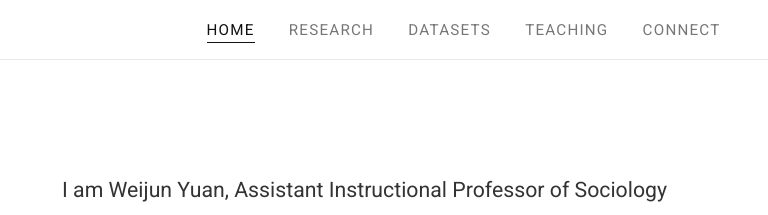
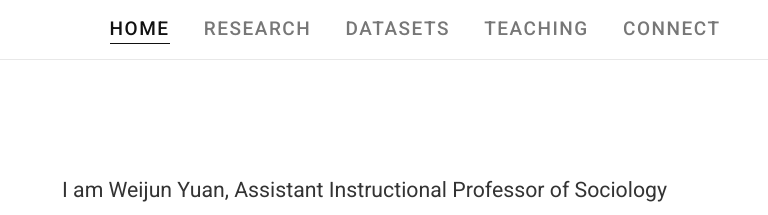
Before and after one commit to Mikehasabike/YuanWeiJun-Homepage, a plain HTML site: page index.html in a window 1280 px wide. Shown: the top 215 px of the page, 512-1280 px from the left. Drawn offline with Linux system fonts and the light colour scheme; a web font is replaced by a local one.

Commit message:
Update style.css

```diff
--- a/style.css
+++ b/style.css
@@ -71,8 +71,8 @@ nav {
 
 .nav-links li a {
   font-family: 'Roboto', sans-serif;
-  font-size: 0.8rem;
-  font-weight: 400;
+  font-size: 1rem;
+  font-weight: 500;
   color: #777;
   letter-spacing: 0.08em;
   text-transform: uppercase;
```
